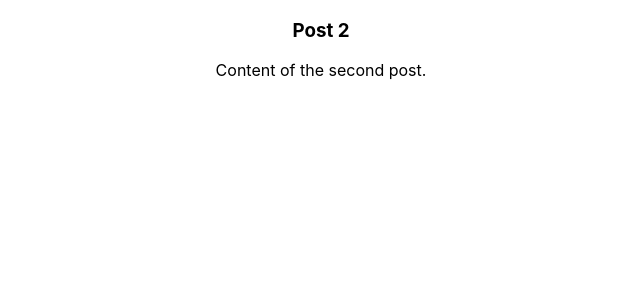
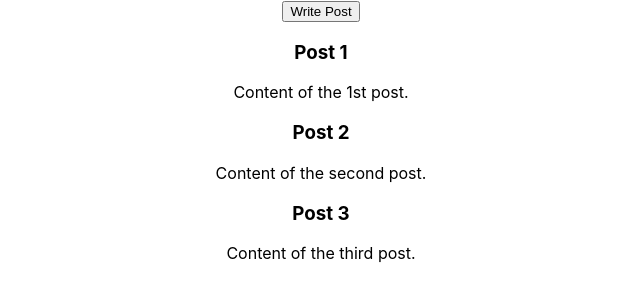
Before and after one commit to abgeiger/react-blog, a React (Create React App) app: page / in a window 1280 px wide. Shown: the top 300 px of the page, without its empty margins (319-959 px from the left). Built offline with nearby package versions, Linux system fonts and the light colour scheme.

Commit message:
Move data to main component

```diff
--- a/src/App.js
+++ b/src/App.js
@@ -2,12 +2,37 @@ import React from 'react';
 import './App.css';
 import PostList from './components/PostList';
 
-function App() {
-  return (
-    <div className="App">
-      <PostList />
-    </div>
-  );
+class App extends React.Component {
+  state = {
+    blogPosts: [
+      {
+          id: 1,
+          title: 'Post 1',
+          content: 'Content of the 1st post.',
+      },
+      {
+          id: 2,
+          title: 'Post 2',
+          content: 'Content of the second post.',
+      },
+      {
+          id: 3,
+          title: 'Post 3',
+          content: 'Content of the third post.',
+      },
+    ],
+    isCreatingPost: false,
+  }
+
+  render () {
+    return (
+      <div className="App">
+        <button>{this.state.isCreatingPost ? "View Posts" : "Write Post"}</button>
+        <PostList posts={this.state.blogPosts} />
+      </div>
+    );
+  }
+
 }
 
 export default App;
--- a/src/components/Post.js
+++ b/src/components/Post.js
@@ -1,30 +1,13 @@
 import React, { Component } from 'react';
 // import PropTypes from 'prop-types';
 
-const blogPosts = [
-    {
-        id: 1,
-        title: 'Post 1',
-        content: 'Content of the first post.',
-    },
-    {
-        id: 2,
-        title: 'Post 2',
-        content: 'Content of the second post.',
-    },
-    {
-        id: 3,
-        title: 'Post 3',
-        content: 'Content of the third post.',
-    },
-];
 
 export class Post extends Component {
     render() {
         return (
             <div>
-                <h3>{blogPosts[1].title}</h3>
-                <p>{blogPosts[1].content}</p>
+                <h3>{this.props.post.title}</h3>
+                <p>{this.props.post.content}</p>
             </div>
         )
     }
--- a/src/components/PostList.js
+++ b/src/components/PostList.js
@@ -3,9 +3,15 @@ import Post from './Post';
 // import PropTypes from 'prop-types';
 
 export class PostList extends Component {
+
     render() {
+        console.log(this.props.posts);
         return (
-            <Post />
+            <div className="postList">
+                {this.props.posts.map((post, i) => {
+                    return <Post post={post} key={i} />
+                })}
+            </div>
         )
     }
 }
```
